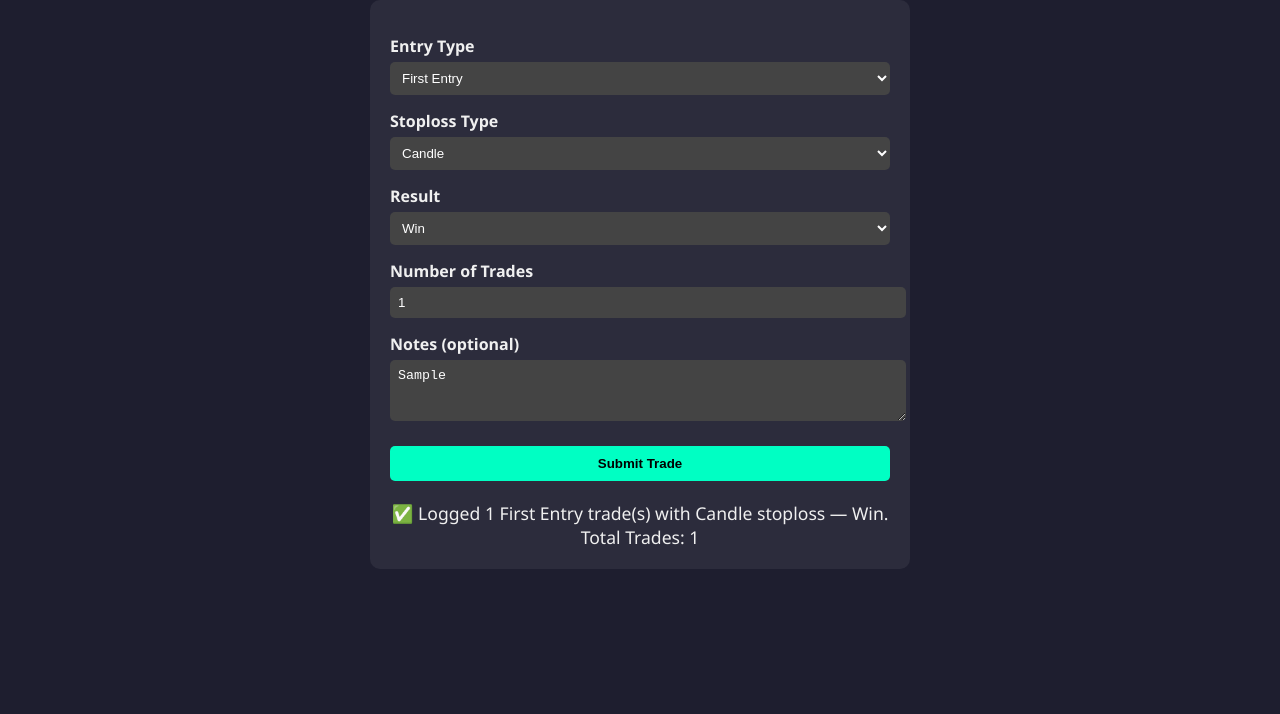
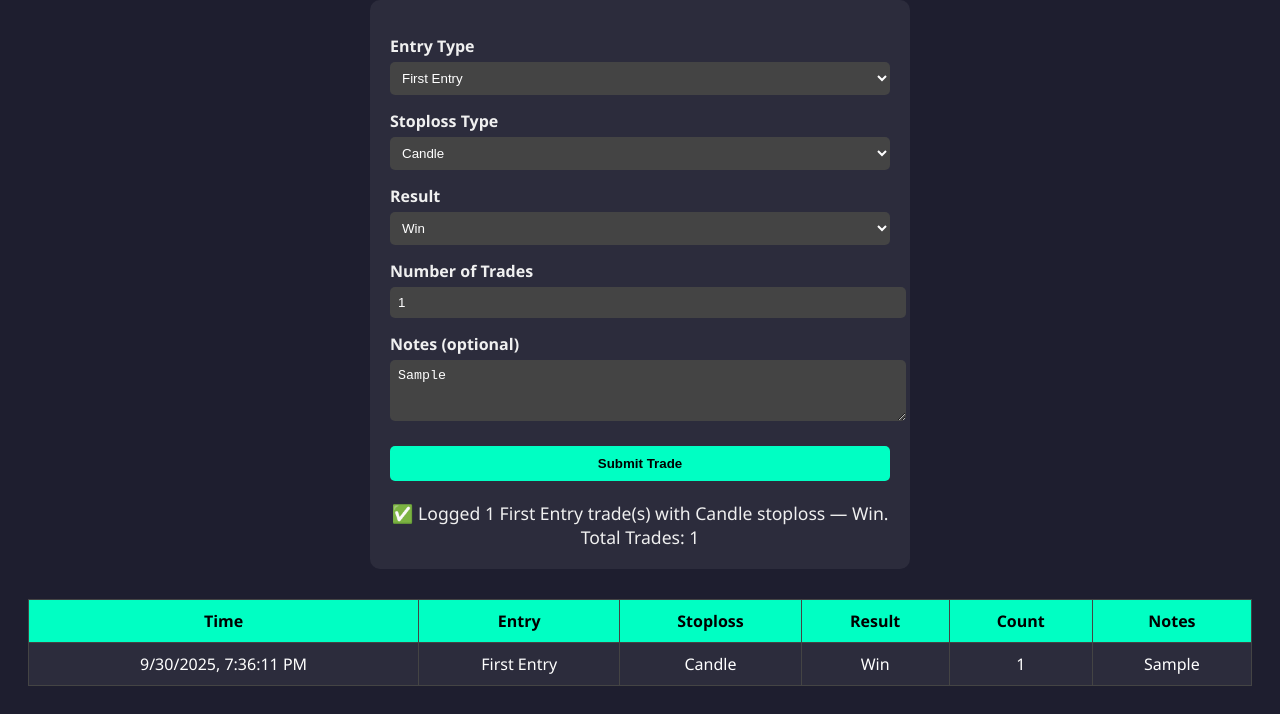
Before and after one commit to cr3ator-mon/CandleTracker1, a plain HTML site: page index.html in a window 1280 px wide. Both pictures are taken after typing "Sample" into the empty fields and a click on the button "Submit Trade". Shown: the part 114-828 px from the top of the page. Before the commit the page ends 800 px from the top, so only its background shows below. Drawn offline with Linux system fonts and the light colour scheme.

Commit message:
Update index.html

```diff
--- a/index.html
+++ b/index.html
@@ -51,6 +51,22 @@
       text-align: center;
       font-size: 1.1em;
     }
+    table {
+      margin-top: 30px;
+      width: 100%;
+      border-collapse: collapse;
+      background: #2c2c3c;
+      color: #fff;
+    }
+    th, td {
+      padding: 10px;
+      border: 1px solid #444;
+      text-align: center;
+    }
+    th {
+      background: #00ffc3;
+      color: #000;
+    }
   </style>
 </head>
 <body>
@@ -86,9 +102,22 @@
     <div class="summary" id="summaryText">Total Trades: 0</div>
   </div>
 
+  <table id="tradeTable">
+    <thead>
+      <tr>
+        <th>Time</th>
+        <th>Entry</th>
+        <th>Stoploss</th>
+        <th>Result</th>
+        <th>Count</th>
+        <th>Notes</th>
+      </tr>
+    </thead>
+    <tbody></tbody>
+  </table>
+
   <script>
     let totalTrades = 0;
-    const tradeLog = [];
 
     function submitTrade() {
       const entry = document.getElementById("entryType").value;
@@ -96,20 +125,23 @@
       const result = document.getElementById("result").value;
       const count = parseInt(document.getElementById("count").value);
       const notes = document.getElementById("notes").value;
+      const timestamp = new Date().toLocaleString();
 
       totalTrades += count;
-
-      tradeLog.push({
-        entry,
-        stoploss,
-        result,
-        count,
-        notes,
-        timestamp: new Date().toLocaleString()
-      });
-
       document.getElementById("summaryText").innerText =
         `✅ Logged ${count} ${entry} trade(s) with ${stoploss} stoploss — ${result}. Total Trades: ${totalTrades}`;
+
+      const table = document.getElementById("tradeTable").getElementsByTagName("tbody")[0];
+      const newRow = table.insertRow();
+
+      newRow.innerHTML = `
+        <td>${timestamp}</td>
+        <td>${entry}</td>
+        <td>${stoploss}</td>
+        <td>${result}</td>
+        <td>${count}</td>
+        <td>${notes || '-'}</td>
+      `;
     }
   </script>
 
```
